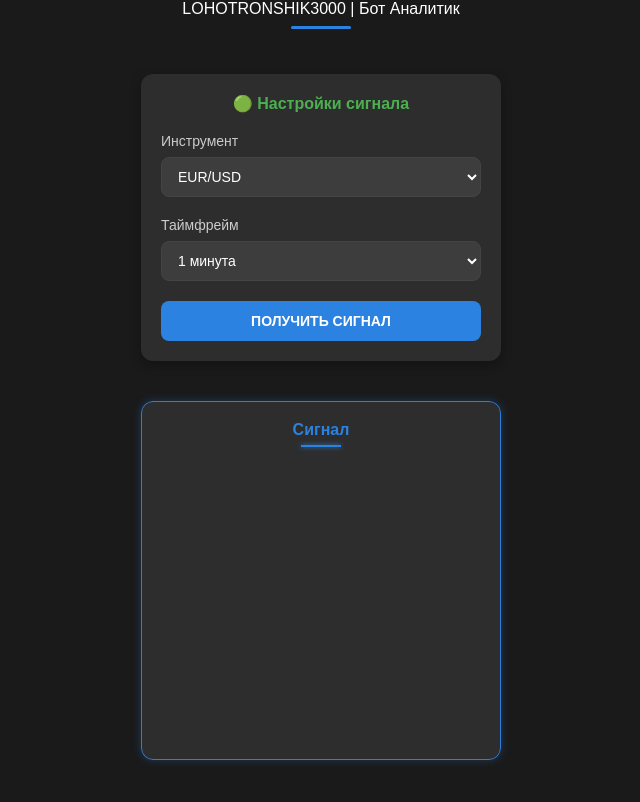
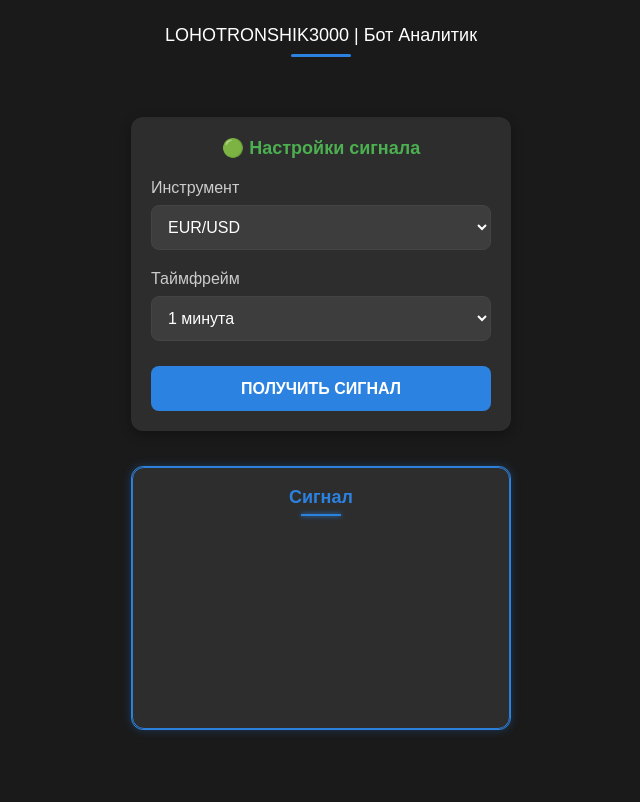
Before and after one commit to kingnuhn/BotMiniApp, a plain HTML site: page index.html in a window 1280 px wide. Shown: the whole page, without its empty margins (309-949 px from the left). Drawn offline with Linux system fonts and the light colour scheme.

Commit message:
Адаптация2

```diff
--- a/script.js
+++ b/script.js
@@ -149,4 +149,18 @@ document.addEventListener("DOMContentLoaded", function() {
 
     // Всегда прижимаем полосу к низу
     bottomBar.style.bottom = '0';
+  }function adaptLayout() {
+    const vh = window.innerHeight * 0.01;
+    document.documentElement.style.setProperty('--vh', `${vh}px`);
+
+    // Дополнительные адаптивные настройки при необходимости
+    if (window.innerHeight < 500) {
+      document.body.style.padding = '5px';
+    } else {
+      document.body.style.padding = '10px';
+    }
   }
+
+  // Инициализация
+  window.addEventListener('load', adaptLayout);
+  window.addEventListener('resize', adaptLayout);
--- a/style.css
+++ b/style.css
@@ -436,4 +436,127 @@ body {
 
   #send:hover {
     box-shadow: 0 0 10px rgba(44, 130, 224, 0.5);
+  }:root {
+    --primary-color: #2c82e0;
+    --card-bg: #2d2d2d;
+    --text-color: #ffffff;
   }
+
+  * {
+    box-sizing: border-box;
+    margin: 0;
+    padding: 0;
+  }
+
+  body {
+    font-family: Arial, sans-serif;
+    background-color: #1a1a1a;
+    color: var(--text-color);
+    display: flex;
+    justify-content: center;
+    align-items: center;
+    min-height: 100vh;
+    padding: 10px;
+  }
+
+  .app-container {
+    width: 100%;
+    max-width: 420px;
+    min-height: 100vh;
+    display: flex;
+    flex-direction: column;
+    position: relative;
+  }
+
+  .bot-header {
+    text-align: center;
+    padding: 15px 0;
+    font-size: clamp(16px, 4vw, 18px);
+  }
+
+  .blue-line {
+    width: 60px;
+    height: 3px;
+    background-color: var(--primary-color);
+    margin: 8px auto 0;
+  }
+
+  .content-wrapper {
+    flex: 1;
+    display: flex;
+    flex-direction: column;
+    gap: 15px;
+    padding: 10px;
+  }
+
+  .settings-card, .signal-card {
+    background-color: var(--card-bg);
+    border-radius: 12px;
+    padding: clamp(15px, 3vw, 20px);
+    width: 100%;
+  }
+
+  .signal-card {
+    border: 1.5px solid var(--primary-color);
+    box-shadow: 0 0 10px rgba(44, 130, 224, 0.3);
+    position: relative;
+    flex: 1;
+  }
+
+  .bottom-bar {
+    height: 4px;
+    background-color: var(--primary-color);
+    width: 100%;
+    position: sticky;
+    bottom: 0;
+  }
+
+  /* Адаптивные шрифты */
+  h2 {
+    font-size: clamp(16px, 4vw, 18px);
+  }
+
+  label, select, button {
+    font-size: clamp(14px, 3.5vw, 16px);
+  }
+
+  /* Адаптивные элементы формы */
+  select, button {
+    width: 100%;
+    height: clamp(40px, 8vw, 45px);
+    padding: 0 12px;
+  }
+
+  button {
+    margin-top: clamp(15px, 3vw, 20px);
+  }
+
+  /* Медиа-запросы для особых случаев */
+  @media (max-height: 600px) {
+    .content-wrapper {
+      gap: 10px;
+    }
+
+    .settings-card, .signal-card {
+      padding: 12px;
+    }
+  }
+
+  @media (orientation: landscape) and (max-height: 400px) {
+    .app-container {
+      min-height: auto;
+    }
+
+    .content-wrapper {
+      flex-direction: row;
+      align-items: flex-start;
+    }
+
+    .settings-card {
+      width: 55%;
+    }
+
+    .signal-card {
+      width: 45%;
+    }
+  }
```
